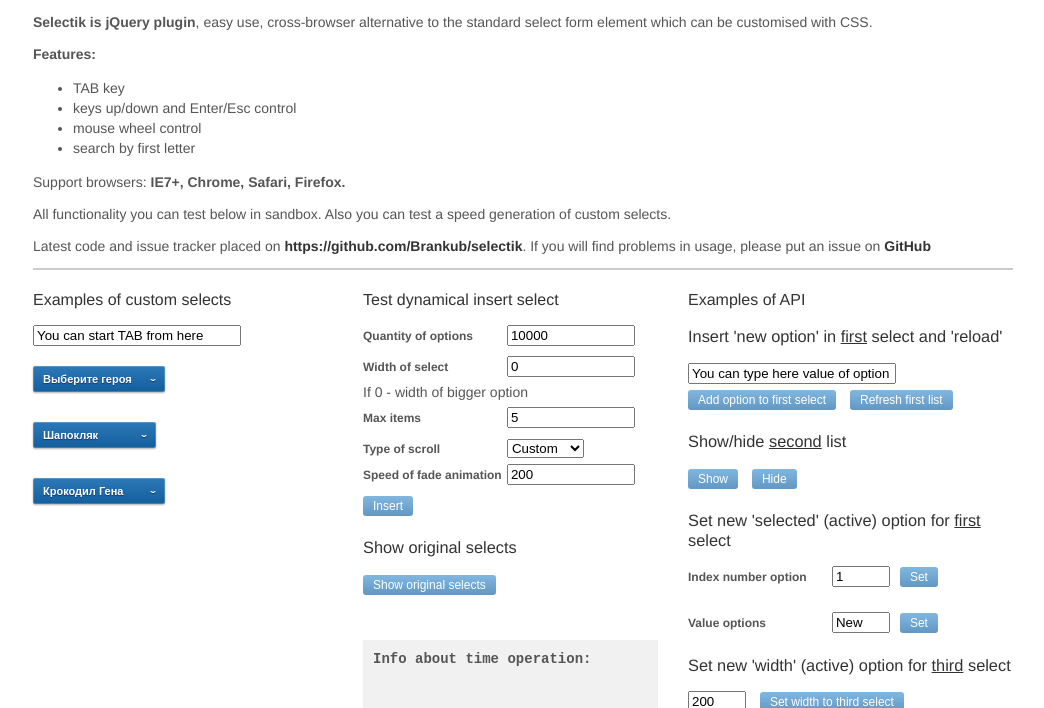
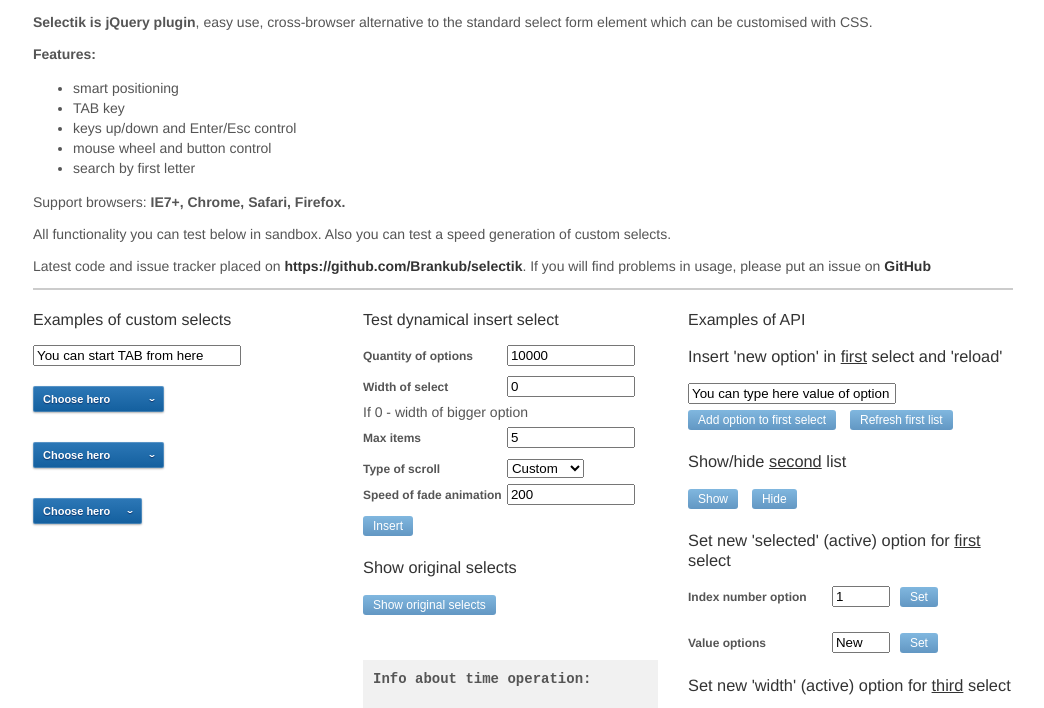
Before and after one commit to Brankub/selectik, a plain HTML site: page demo/index.html in a window 1280 px wide. Shown: the part 91-799 px from the top of the page, without its empty margins (117-1161 px from the left). Drawn offline with nearby package versions, Linux system fonts and the light colour scheme.

Commit message:
Change demo page

```diff
--- a/demo/index.html
+++ b/demo/index.html
@@ -16,9 +16,10 @@
         <p><b>Selectik is jQuery plugin</b>, easy use, cross-browser alternative to the standard select form element which can be customised with CSS.</p>
         <p><b>Features:</b></p>
         <ul>
+        	<li>smart positioning</li>
         	<li>TAB key</li>
             <li>keys up/down and Enter/Esc control</li>
-            <li>mouse wheel control</li>
+            <li>mouse wheel and button control</li>
             <li>search by first letter</li>
         </ul>
         <p>Support browsers: <b>IE7+, Chrome, Safari, Firefox.</b></p>
@@ -34,40 +35,30 @@
                 <div class="selects">
                     <div class="first select-block">
                         <select>
-                            <option value="Выберите героя">Выберите героя</option>
-                            <option value="Витя">Витя</option>
-                            <option value="Чебурашка">Чебурашка</option>
-                            <option value="Крокодил Гена">Крокодил Гена</option>
-                            <option value="Шапокляк">Шапокляк</option>
-                            <option value="Крыса Лариса">Крыса Лариса</option>
+                            <option value="Choose hero">Choose hero</option>
+                            <option value="Spider Man">Spider Man</option>
+                            <option value="Wolverine">Wolverine</option>
+                            <option value="Captain America">Captain America</option>
+                            <option value="X-Men">X-Men</option>
+                            <option value="Crocodile">Crocodile</option>
+                            <option value="Cheburashka">Cheburashka</option>
+                            <option value="Elephant">Elephant</option>
                             <option value="New">New</option>
-                            <option value="Буратино">Буратино</option>
-                            <option value="Троль" disabled>Троль</option>
-                            <option value="Мэри Поппинс">Мэри Поппинс</option>
-                            <option value="Муми-тролли">Муми-тролли</option>
-                            <option value="Дюймовочка">Дюймовочка</option>
-                            <option value="Чебурашка1">Чебурашка1</option>
-                            <option value="Крокодил Гена2">Крокодил Гена2</option>
-                            <option value="Шапокляк3">Шапокляк3</option>
-                            <option value="ISM Ukraine">ISM Ukraine</option>
                        </select>
                    </div>
                    <div class="second select-block">
                        <select>
-                            <option value="Чебурашка">Чебурашка</option>
-                            <option value="Крокодил Гена">Крокодил Гена</option>
-                            <option selected value="Шапокляк">Шапокляк</option>
-                            <option value="Крыса Лариса">Крыса Лариса</option>
-                             <option value="New">New</option>
+							<option value="Choose hero">Choose hero</option>
+                            <option value="Spider Man">Spider Man</option>
+                            <option value="Wolverine">Wolverine</option>
+                            <option value="Captain America">Captain America</option>
+                            <option value="New">New</option>
                        </select>
                    </div>
                    <div class="third select-block">
                        <select>
-                            <option disabled>Выберите героя</option>
-                            <option value="Чебурашка">Чебурашка</option>
-                            <option selected value="Крокодил Гена">Крокодил Гена</option>
-                            <option value="Шапокляк">Шапокляк</option>
-                            <option value="Крыса Лариса">Крыса Лариса</option>
+                            <option value="Choose hero">Choose hero</option>
+                            <option value="Wolverine">Wolverine</option>
                        </select>
                    </div>
                 </div>
```
